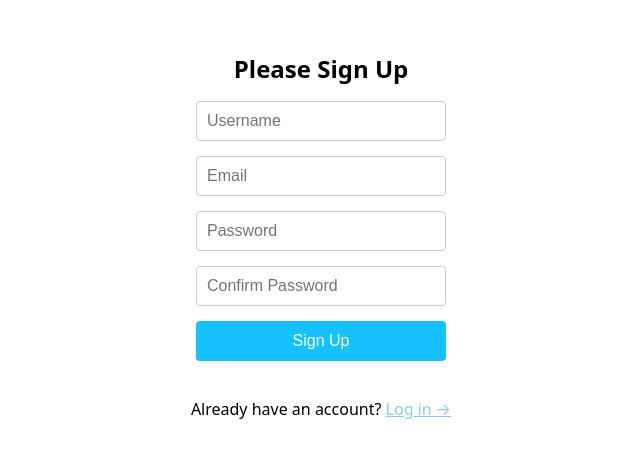
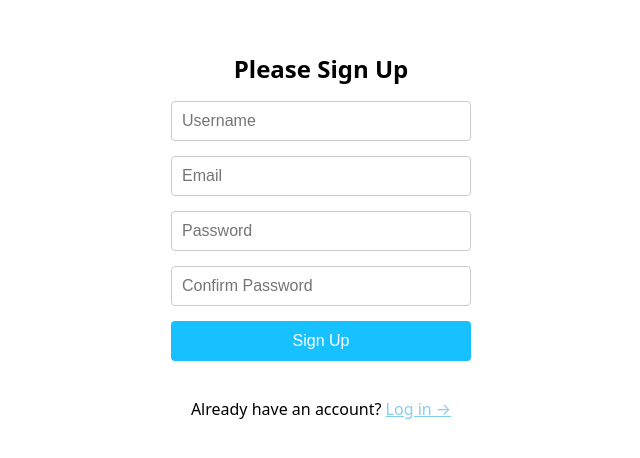
Before and after one commit to djccnt15/northwind, a React (Vite) app in the folder frontend/: page /signup in a window 1280 px wide. Shown: the part 148-606 px from the top of the page, without its empty margins (319-959 px from the left). Built offline with nearby package versions, Linux system fonts and the light colour scheme; no server answers.

Commit message:
create common `background-color` for frontend buttons

```diff
--- a/frontend/src/shared/auth-ui.ts
+++ b/frontend/src/shared/auth-ui.ts
@@ -1,5 +1,9 @@
 import styled from "styled-components";
-import { commBorderRadius } from "./global-styles";
+import {
+  commBorderRadius,
+  commBtnSkyBlue,
+  commBtnHoverSkyBlue,
+} from "./global-styles";
 
 export const H1 = styled.h1`
   margin: 20px 0px;
@@ -12,7 +16,7 @@ export const Form = styled.form`
   flex-direction: column;
   align-items: center;
   gap: 15px;
-  width: 250px;
+  width: 300px;
   margin-bottom: 20px;
 `;
 
@@ -27,16 +31,16 @@ export const Input = styled.input`
 
 export const SubmitBtn = styled.input`
   ${commBorderRadius}
+  ${commBtnSkyBlue}
   width: 100%;
   height: 40px;
   padding: 10px 20px;
   border: none;
-  background-color: #17c1ff;
   color: white;
   font-size: 16px;
   cursor: pointer;
   &:hover {
-    background-color: #2397c9;
+    ${commBtnHoverSkyBlue}
   }
 `;
 
--- a/frontend/src/shared/global-styles.ts
+++ b/frontend/src/shared/global-styles.ts
@@ -30,3 +30,11 @@ export const GlobalStyles = createGlobalStyle`
 export const commBorderRadius = css`
   border-radius: 4px;
 `;
+
+export const commBtnSkyBlue = css`
+  background-color: #17c1ff;
+`;
+
+export const commBtnHoverSkyBlue = css`
+  background-color: #2397c9;
+`;
```
